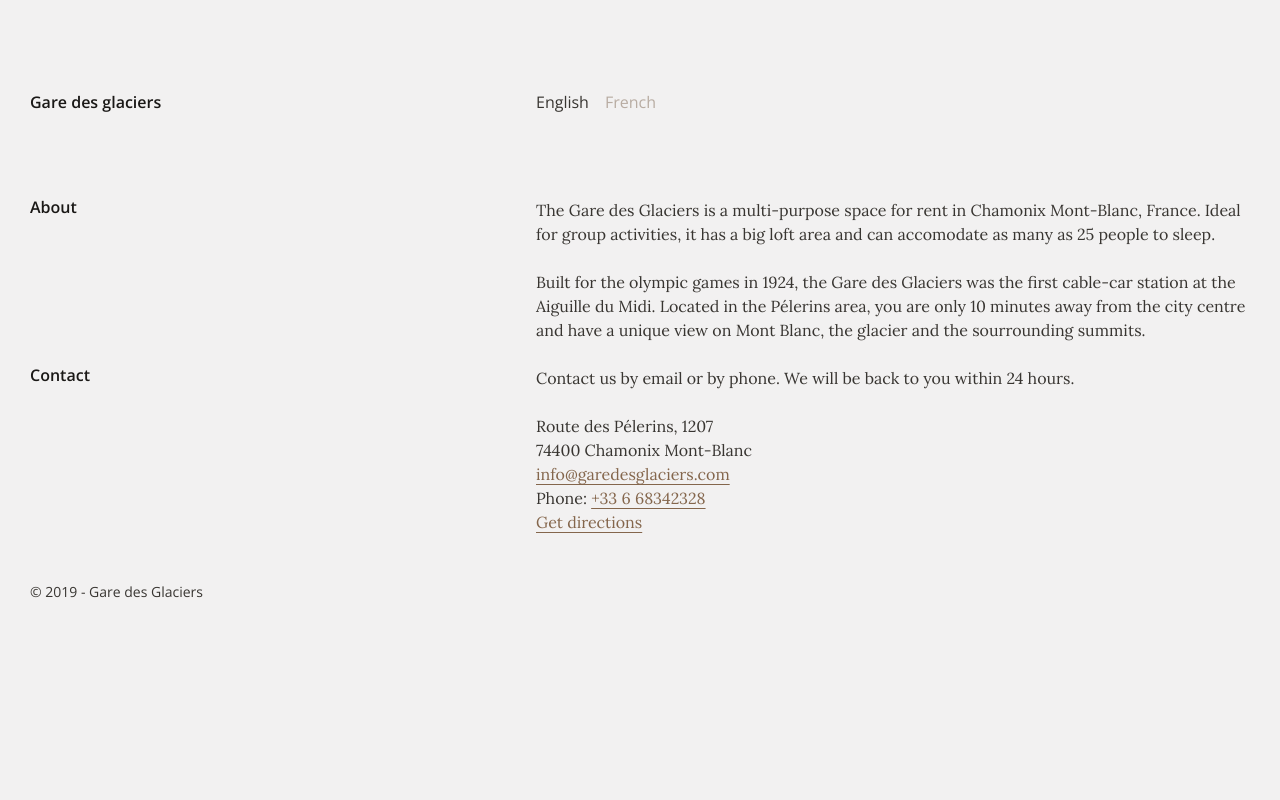
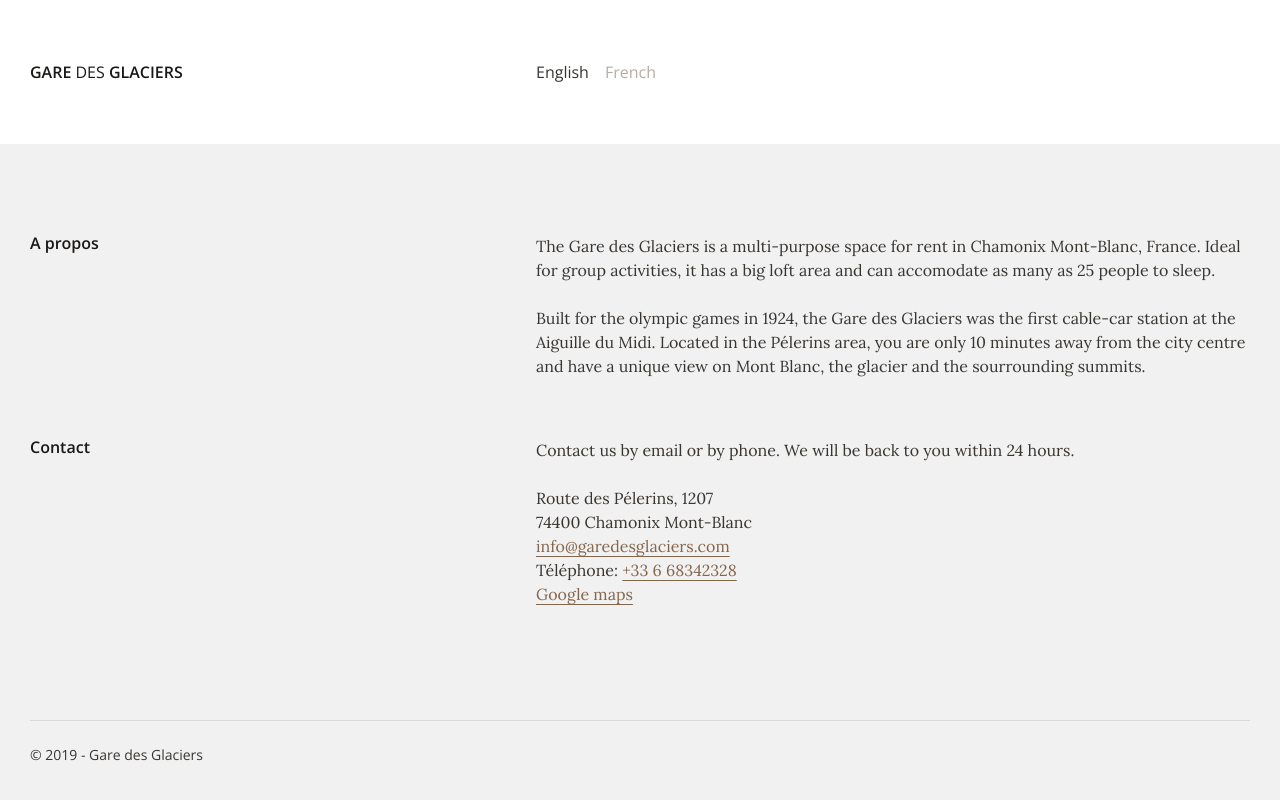
Before and after one commit to jeromecoupe/garedesglaciers, a website: page en/index.html in a window 1280 px wide. Drawn offline with nearby package versions, Linux system fonts and the light colour scheme.

Commit message:
CSS and structure changes

```diff
--- a/css/styles.css
+++ b/css/styles.css
@@ -1,6 +1,8 @@
 :root {
   --fontstack-serif: "Lora", "Georgia", "Times New Roman", serif;
   --fontstack-sans: "Open Sans", "Helvetica", "Arial", sans-serif;
+
+  --color-white: #ffffff;
 
   --color-brand-bright1: #84664c;
   --color-brand-bright2: #b88e6a;
@@ -69,13 +71,13 @@ a {
 }
 
 /* ---------------------------------
-page
+container
 --------------------------------- */
 
-.c-page {
+.l-container {
   margin: 0 auto;
   max-width: 80rem;
-  padding: 30px;
+  padding: 0 30px;
 }
 
 /* ---------------------------------
@@ -83,8 +85,19 @@ header
 --------------------------------- */
 
 .c-siteheader {
-  padding-top: 30px;
+  padding-top: 42px;
   padding-bottom: 42px;
+  background-color: var(--color-white);
+}
+
+@media all and (min-width: 500px) {
+  .c-siteheader {
+    padding-top: 60px;
+    padding-bottom: 60px;
+  }
+}
+
+.c-siteheader__content {
   display: flex;
   flex-direction: column;
   justify-content: flex-start;
@@ -92,9 +105,7 @@ header
 }
 
 @media all and (min-width: 500px) {
-  .c-siteheader {
-    padding-top: 60px;
-    padding-bottom: 84px;
+  .c-siteheader__content {
     flex-direction: row;
     justify-content: flex-start;
     align-items: center;
@@ -108,8 +119,13 @@ header
   font-size: 1rem;
   line-height: calc(24 / 16 * 1rem);
   font-family: var(--fontstack-sans);
+  text-transform: uppercase;
 
   color: var(--color-brand-dark1);
+}
+
+.c-siteheader__title > span {
+  font-weight: 400;
 }
 
 @media all and (min-width: 750px) {
@@ -149,6 +165,21 @@ header
 }
 
 /* ---------------------------------
+Main content
+--------------------------------- */
+
+.c-maincontent {
+  padding-top: 60px;
+  padding-bottom: 60px;
+}
+@media all and (min-width: 750px) {
+  .c-maincontent {
+    padding-top: 90px;
+    padding-bottom: 90px;
+  }
+}
+
+/* ---------------------------------
 Splitted layout
 --------------------------------- */
 
@@ -171,17 +202,31 @@ Splitted layout
 }
 
 /* ---------------------------------
+Content sections
+--------------------------------- */
+
+.c-contentsection + .c-contentsection {
+  margin-top: 24px;
+}
+
+@media all and (min-width: 750px) {
+  .c-contentsection + .c-contentsection {
+    margin-top: 36px;
+  }
+}
+
+/* ---------------------------------
 Footer
 --------------------------------- */
 
-.c-sitefooter {
+.c-sitefooter__copyright {
   padding-top: 24px;
+  padding-bottom: 24px;
+
+  border-top: 1px solid rgba(0, 0, 0, 0.1);
   font-weight: 400;
   font-size: calc(14 / 16 * 1rem);
   line-height: calc(18 / 14 * 1rem);
   font-family: var(--fontstack-sans);
-}
-
-.c-sitefooter > p {
   margin-bottom: 0;
 }
--- a/en/index.html
+++ b/en/index.html
@@ -10,36 +10,36 @@
 
   <!-- Open Graph -->
   <meta property="og:type" content="website" />
-  <meta property="og:title" content="Gare des glaciers - Chamonix" />
+  <meta property="og:title" content="Gare des Glaciers - Chamonix" />
   <meta property="og:description" content="A multi-purpose space for rent in Chamonix Mont-Blanc, France" />
   <meta property="og:url" content="https://www.garedesglaciers.com" />
   <meta property="og:image" content="https://www.garedesglaciers.com/img/logo.png" />
 </head>
 <body>
 
-  <div class="c-page">
-
-    <header class="c-siteheader l-splitted">
-      <h1 class="c-siteheader__title">Gare des glaciers</h1>
+  <header class="c-siteheader">
+    <div class="c-siteheader__content  l-container  l-splitted">
+      <h1 class="c-siteheader__title">Gare <span>des</span> glaciers</h1>
       <nav class="c-siteheader__nav">
         <ul class="c-lggnav">
           <li class="c-lggnav__item"><a class="c-lggnav__link  is-active" href="/en/">English</a></li>
           <li class="c-lggnav__item"><a class="c-lggnav__link" href="/fr/">French</a></li>
         </ul>
       </nav>
+    </div>
   </header>
 
-    <main class="c-maincontent">
+  <main class="c-maincontent  l-container">
 
-      <div class="l-splitted">
-        <h2 class="c-h2">About</h2>
+    <section class="l-splitted  c-contentsection">
+      <h2 class="c-h2">A propos</h2>
       <div>
         <p>The Gare des Glaciers is a multi-purpose space for rent in Chamonix Mont-Blanc, France. Ideal for group activities, it has a big loft area and can accomodate as many as 25 people to sleep.</p>
         <p>Built for the olympic games in 1924, the Gare des Glaciers was the first cable-car station at the Aiguille du Midi. Located in the Pélerins area, you are only 10 minutes away from the city centre and have a unique view on Mont Blanc, the glacier and the sourrounding summits.</p>
       </div>
-      </div>
+    </section>
 
-      <div class="l-splitted">
+    <section class="l-splitted  c-contentsection">
       <h2 class="c-h2">Contact</h2>
       <div>
         <p>Contact us by email or by phone. We will be back to you within 24 hours.</p>
@@ -48,18 +48,19 @@
             Route des Pélerins, 1207<br>
             74400 Chamonix Mont-Blanc<br>
             <a href="mailto:info@garedesglaciers.com">info@garedesglaciers.com</a><br>
-              Phone: <a href="tel:0033668342328">+33 6 68342328</a><br>
-              <a href="https://goo.gl/maps/fGzUSXnREYzb89Jq9">Get directions</a>
+            Téléphone: <a href="tel:0033668342328">+33 6 68342328</a><br>
+            <a href="https://goo.gl/maps/fGzUSXnREYzb89Jq9">Google maps</a>
           </address>
         </p>
       </div>
-      </div>
+    </section>
   </main>
 
   <footer class="c-sitefooter">
-      <p>&copy; 2019 - Gare des Glaciers</p>
+    <div class="l-container">
+      <p class="c-sitefooter__copyright">&copy; 2019 - Gare des Glaciers</p>
+    </div>
   </footer>
 
-  </div>
 </body>
 </html>
```
Also changed, not shown: fr/index.html (+12 -11 lines). Lines whose indentation alone changed are shown as unchanged.
